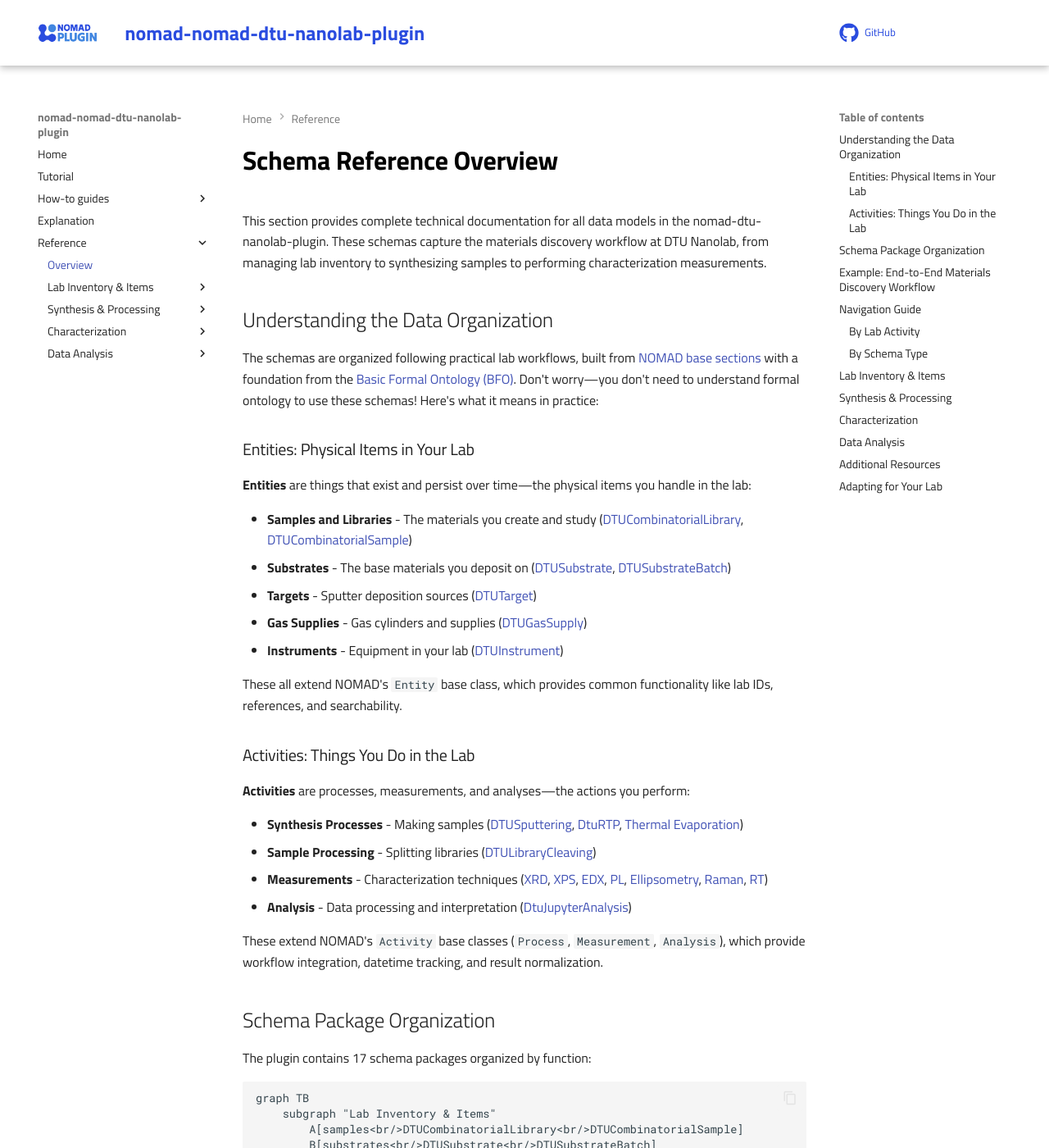
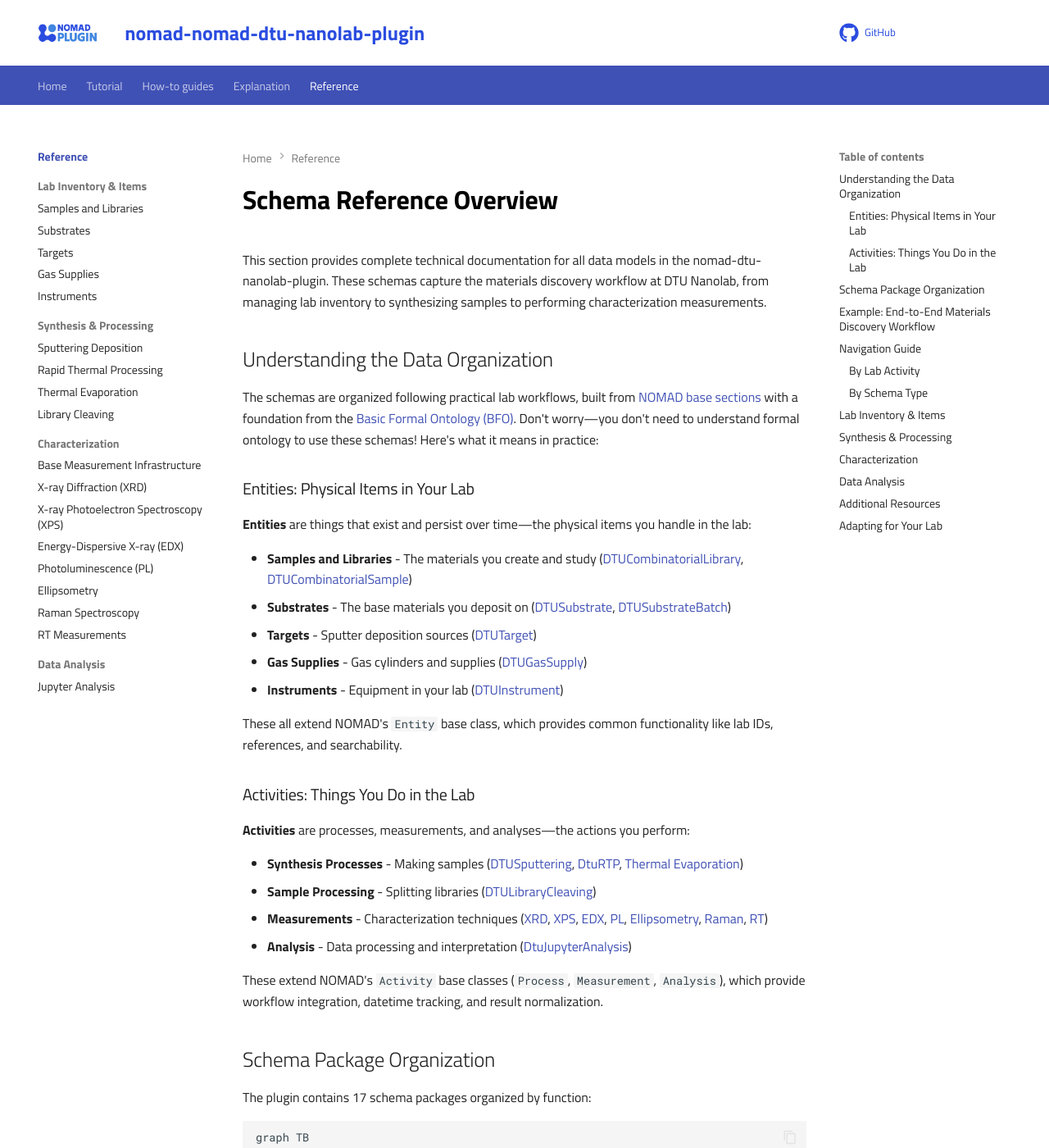
Before and after one commit to DTU-Nanolab-materials-discovery/nomad-dtu-nanolab-plugin, an MkDocs documentation site: the page built from docs/reference/index.md, in a window 1280 px wide and 1400 px high. Shown: the whole window at 82% size. Built offline with MkDocs 1.6.1 and Material for MkDocs 9.7.7, drawn with Linux system fonts in a browser that asks for light colours; comment, search, counter and statistics services are not loaded.

Commit message:
Enhance MkDocs configuration and fix search functionality
- Add mkdocs-glightbox plugin for image zoom/lightbox
- Remove navigation.instant feature (breaks search initialization)
- Add navigation.tabs, navigation.sections, navigation.expand
- Add navigation.indexes and toc.follow features
- Configuration now matches nomad-docs and perovskite-database standards
- Search box now renders correctly in both local and deployed docs

```diff
--- a/mkdocs.yml
+++ b/mkdocs.yml
@@ -39,6 +39,7 @@ nav:
           - Jupyter Analysis: reference/analysis.md
 plugins:
   - search
+  - glightbox
   - macros:
       module_name: docs/main
 theme:
@@ -51,10 +52,14 @@ theme:
   logo: assets/nomad-plugin-logo.png
   favicon: assets/favicon.png
   features:
-    - navigation.instant
+    - navigation.tabs
+    - navigation.sections
+    - navigation.expand
+    - navigation.indexes
     - navigation.path
     - navigation.footer
     - navigation.top
+    - toc.follow
     - content.code.copy
     - content.code.annotate
   icon:
--- a/requirements_docs.txt
+++ b/requirements_docs.txt
@@ -3,4 +3,5 @@ mkdocs-material>=9.0
 pymdown-extensions
 mkdocs-click
 mkdocs-macros-plugin>=1.0
+mkdocs-glightbox
 nomad-docs>=0.1.3
```
